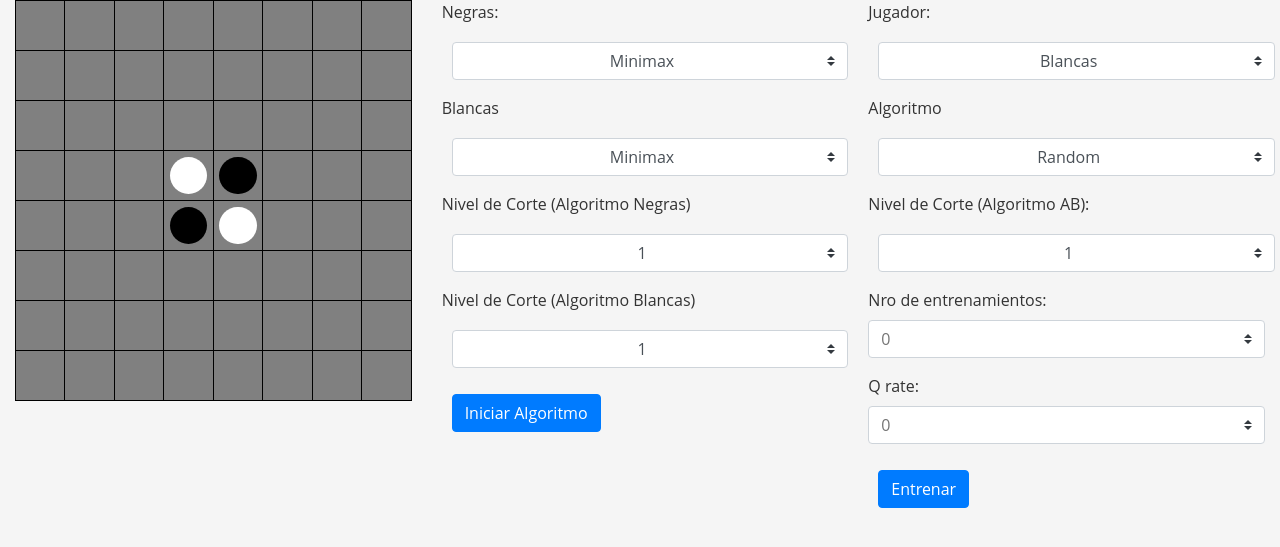
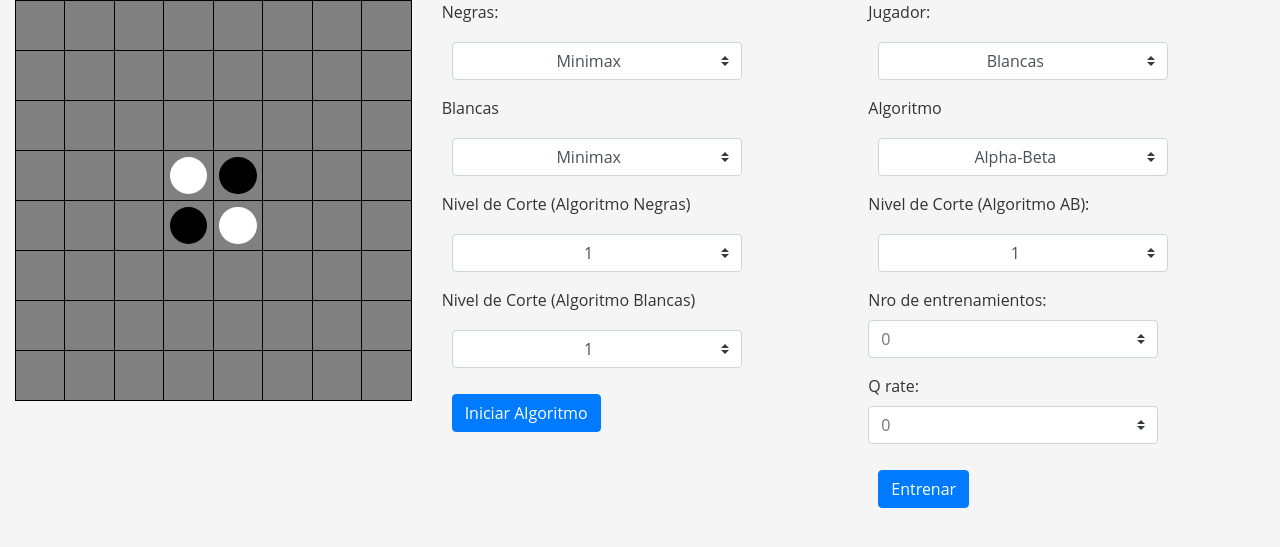
Before and after one commit to Giuli1297/othello_IA, a Flask app: page / in a window 1280 px wide. Shown: the part 112-659 px from the top of the page. Run offline with Flask 2, Linux system fonts and the light colour scheme; some libraries are stand-ins or nearby versions.

Commit message:
Mas mejoras de interfaz

```diff
--- a/app.py
+++ b/app.py
@@ -1,3 +1,5 @@
+import time
+
 from flask import Flask, render_template, request
 from game import *
 from rl import trainRL
@@ -41,13 +43,17 @@ def index():
                 'corte': corte2,
                 'algoritmo': algoritmo,
                 'jugador': 2,
-                'jugadas': jugadasgen(table, 2)
+                'jugadas': jugadasgen(table, 2),
+                'machine_plays': [],
+                'playtime': 0
             }
             return render_template('index.html', context=jugandocontext)
         elif algorithm1 != 0 and algorithm2 == 0:
             algoritmo = algorithm1
             table = start_othello_game()
+            start = time.time()
             mov_nod = playInSomeWay(table, algorithm1, corte1, player=2, opponent=1)
+            end = time.time()
             mov = mov_nod['mov']
             applyMov(table, mov, 2)
             cleanReachableStateTable(table)
@@ -61,7 +67,9 @@ def index():
                 'corte': corte1,
                 'algoritmo': algoritmo,
                 'jugador': 1,
-                'jugadas': jugadasgen(table, 1)
+                'jugadas': jugadasgen(table, 1),
+                'machine_plays': [mov],
+                'playtime': end - start
             }
             return render_template('index.html', context=jugandocontext)
         if algorithm1 == 100:
@@ -71,18 +79,22 @@ def index():
             fila = dictionaryLN[request.form['fila-columna'][0]]
             columna = int(request.form['fila-columna'][1]) - 1
             algoritmo = int(request.form['algoritmo'])
+            movs = []
             if calculate_game_result(table) == 0:
                 applyMov(table, [fila, columna], jugador)
                 cleanReachableStateTable(table)
                 reachable_states_table(table)
+                start = time.time()
                 if playerCanPlay(table, jugador % 2 + 1):
                     mov_nod = playInSomeWay(table, algoritmo, corte, jugador % 2 + 1, jugador)
                     mov = mov_nod['mov']
+                    movs.append(mov)
                     applyMov(table, mov, jugador % 2 + 1)
                     cleanReachableStateTable(table)
                     reachable_states_table(table)
                 while not playerCanPlay(table, jugador):
                     if calculate_game_result(table) != 0:
+                        end = time.time()
                         stable = 0
                         return render_template('index.html', context={
                             'table': table,
@@ -91,14 +103,18 @@ def index():
                             'algoritmo': algoritmo,
                             'jugador': jugador,
                             'ganador': calculate_game_result(table),
-                            'jugadas': jugadasgen(table, jugador)
+                            'jugadas': jugadasgen(table, jugador),
+                            'machine_plays': movs,
+                            'playtime': end - start
                         })
                     mov_nod = playInSomeWay(table, algoritmo, corte, jugador % 2 + 1, jugador)
                     mov = mov_nod['mov']
+                    movs.append(mov)
                     applyMov(table, mov, jugador % 2 + 1)
                     cleanReachableStateTable(table)
                     reachable_states_table(table)
                 stable = serializeTable(table)
+                end = time.time()
                 cleanReachableStateTableForPlayer(table, opponent=jugador % 2 + 1)
                 jugandocontext = {
                     'table': table,
@@ -106,7 +122,9 @@ def index():
                     'corte': corte,
                     'algoritmo': algoritmo,
                     'jugador': jugador,
-                    'jugadas': jugadasgen(table, jugador)
+                    'jugadas': jugadasgen(table, jugador),
+                    'machine_plays': movs,
+                    'playtime': end - start
                 }
                 return render_template('index.html', context=jugandocontext)
             else:
@@ -118,7 +136,9 @@ def index():
                     'algoritmo': algoritmo,
                     'jugador': jugador,
                     'ganador': calculate_game_result(table),
-                    'jugadas': jugadasgen(table, jugador)
+                    'jugadas': jugadasgen(table, jugador),
+                    'machine_plays': movs,
+                    'playtime': 0
                 })
         result = game(algorithm1, algorithm2, corte1, corte2)
 
--- a/templates/index.html
+++ b/templates/index.html
@@ -12,7 +12,11 @@
       {% endif %}
       {% if result %}
         <div class="col-md-4">
-        <h2 class="error"><b>El ganador es {{ result.ganador }}</b></h2>
+        {% if result.ganador == -1 %}
+            <h2 class="error"><b>Empate</b></h2>
+        {% else %}
+            <h2 class="error"><b>El ganador es {{ result.ganador }}.</b></h2>
+        {% endif %}
         </div>
       {% endif %}
     </div>
@@ -30,8 +34,8 @@
     </div>
     {% if not result and not context %}
 
-        <div class="col-md-4">
-            <form method="post">
+        <div class="col-md-3">
+            <form method="post" id="playform">
                     <div class="form-group">
                         <label for="algoritmo1">Negras: </label>
                         <select
@@ -78,6 +82,10 @@
                             <option value="4">4</option>
                             <option value="5">5</option>
                             <option value="6">6</option>
+                            <option value="7">7</option>
+                            <option value="8">8</option>
+                            <option value="9">9</option>
+                            <option value="10">10</option>
                         </select>
                     </div>
 
@@ -95,6 +103,10 @@
                             <option value="4">4</option>
                             <option value="5">5</option>
                             <option value="6">6</option>
+                            <option value="7">7</option>
+                            <option value="8">8</option>
+                            <option value="9">9</option>
+                            <option value="10">10</option>
                         </select>
                     </div>
 
@@ -102,9 +114,9 @@
                     <button id="iniciar" type="submit" class="btn btn-primary">Iniciar Algoritmo</button>
             </form>
         </div>
-
-        <div class="col-md-4">
-            <form method="post">
+        <div class="col-md-1"></div>
+        <div class="col-md-3">
+            <form method="post" id="entform">
                     <div class="form-group">
                         <label for="jugador">Jugador: </label>
                         <select
@@ -122,12 +134,12 @@
                         <label for="algoritmo">Algoritmo</label>
                         <select
                         name="algoritmo"
-                        id="algoritmo"
+                        id="algoritmoe"
                         class="custom-select"
                         aria-label="Default select example"
                         >
-                            <option value="2">Alpha-Beta</option>
-                            <option selected value="1">Random</option>
+                            <option selected value="2">Alpha-Beta</option>
+                            <option value="1">Random</option>
                             <option value="3">Reinforcement Learning</option>
                         </select>
                     </div>
@@ -136,7 +148,7 @@
                         <label for="corte">Nivel de Corte (Algoritmo AB):</label>
                         <select
                         name="corte"
-                        id="corte"
+                        id="cortee"
                         class="custom-select"
                         aria-label="Default select example"
                         >
@@ -146,6 +158,10 @@
                             <option value="4">4</option>
                             <option value="5">5</option>
                             <option value="6">6</option>
+                            <option value="7">7</option>
+                            <option value="8">8</option>
+                            <option value="9">9</option>
+                            <option value="10">10</option>
                         </select>
                     </div>
 
@@ -288,8 +304,17 @@
                 <input type="hidden" id="custId" name="stable" value="{{ context['stable'] }}">
                 <input type="hidden" id="custId" name="algoritmo" value="{{ context['algoritmo'] }}">
                 <input type="hidden" id="custId" name="jugador" value="{{ context['jugador'] }}">
+                <input type="hidden" id="entremar" name="entrenar" value="0">
                 <button type="submit" class="btn btn-primary">Jugar</button>
             </form>
+        </div>
+        <div class="col-md-3">
+            <div class="row">
+                Jugadas del Algoritmo: {{ context.machine_plays }}
+            </div>
+            <div class="row">
+                Tiempo: {{ context.playtime }}
+            </div>
         </div>
     </div>
     {% if context['ganador'] %}
```
Also changed, not shown: static/js/index.js (+41 -0 lines).
